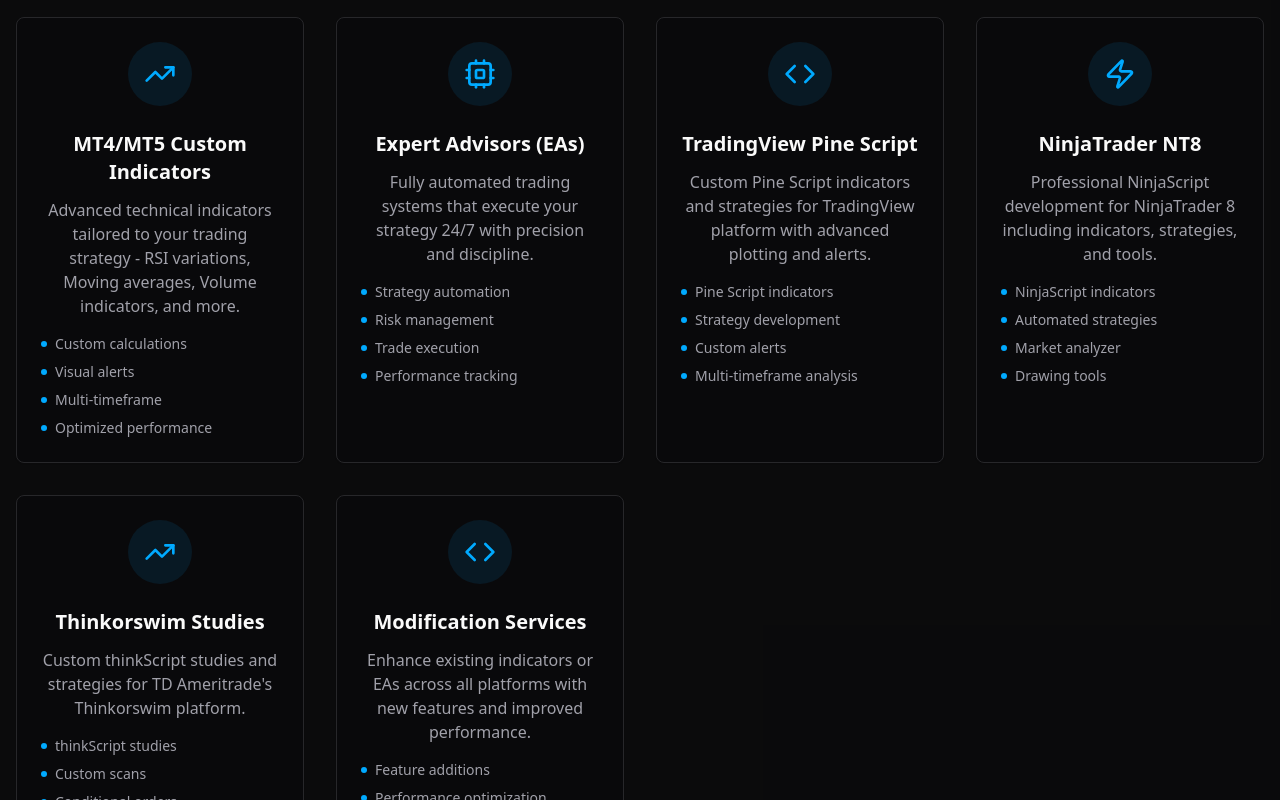
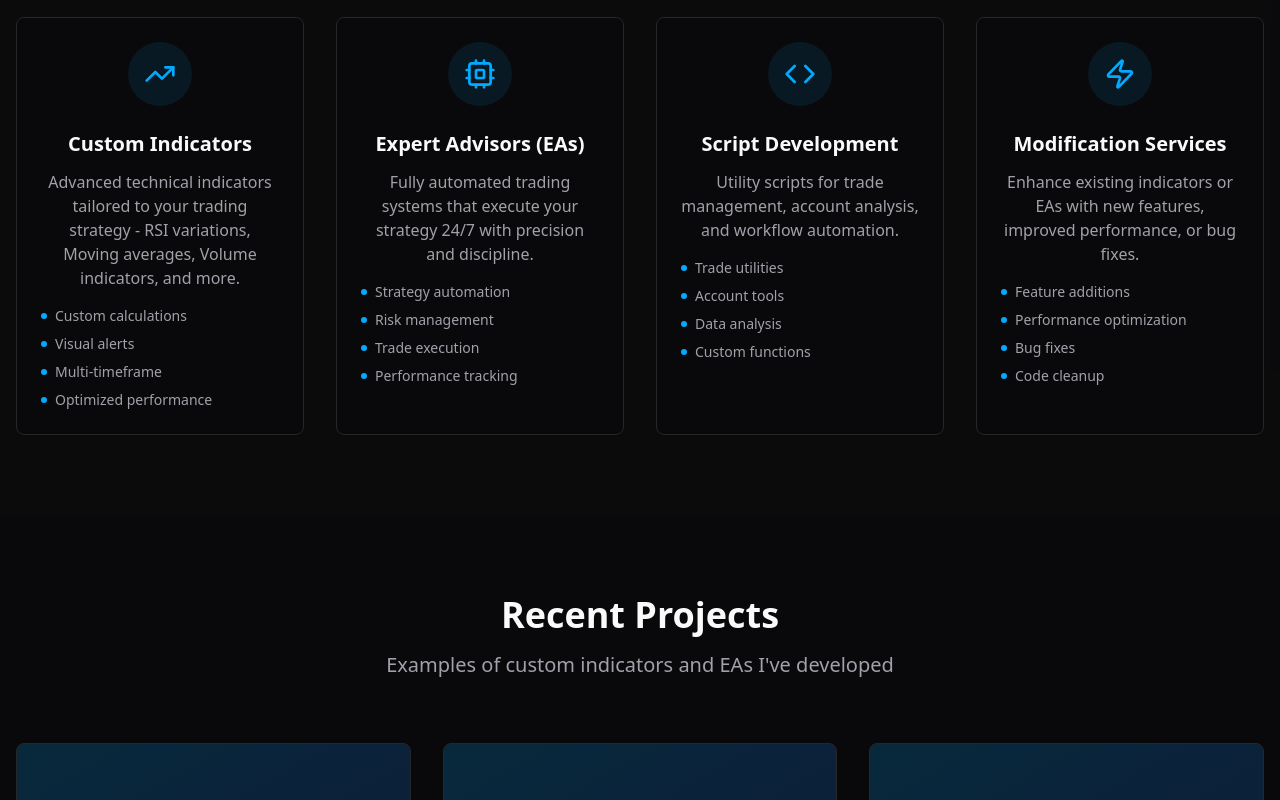
Before and after one commit to arslan121/hireforexcoder, a React (Vite) app: page / in a window 1280 px wide. Shown: the part 900-1700 px from the top of the page. Built offline with nearby package versions, Linux system fonts and the light colour scheme.

Commit message:
Reverted to commit 1ac7964254d1a06d27eb0e5834035f6911b63f16

```diff
--- a/src/pages/Index.tsx
+++ b/src/pages/Index.tsx
@@ -16,7 +16,7 @@ const Index = () => {
   const services = [
     {
       icon: TrendingUp,
-      title: "MT4/MT5 Custom Indicators",
+      title: "Custom Indicators",
       description: "Advanced technical indicators tailored to your trading strategy - RSI variations, Moving averages, Volume indicators, and more.",
       features: ["Custom calculations", "Visual alerts", "Multi-timeframe", "Optimized performance"]
     },
@@ -28,26 +28,14 @@ const Index = () => {
     },
     {
       icon: Code,
-      title: "TradingView Pine Script",
-      description: "Custom Pine Script indicators and strategies for TradingView platform with advanced plotting and alerts.",
-      features: ["Pine Script indicators", "Strategy development", "Custom alerts", "Multi-timeframe analysis"]
+      title: "Script Development",
+      description: "Utility scripts for trade management, account analysis, and workflow automation.",
+      features: ["Trade utilities", "Account tools", "Data analysis", "Custom functions"]
     },
     {
       icon: Zap,
-      title: "NinjaTrader NT8",
-      description: "Professional NinjaScript development for NinjaTrader 8 including indicators, strategies, and tools.",
-      features: ["NinjaScript indicators", "Automated strategies", "Market analyzer", "Drawing tools"]
-    },
-    {
-      icon: TrendingUp,
-      title: "Thinkorswim Studies",
-      description: "Custom thinkScript studies and strategies for TD Ameritrade's Thinkorswim platform.",
-      features: ["thinkScript studies", "Custom scans", "Conditional orders", "Advanced charting"]
-    },
-    {
-      icon: Code,
       title: "Modification Services",
-      description: "Enhance existing indicators or EAs across all platforms with new features and improved performance.",
+      description: "Enhance existing indicators or EAs with new features, improved performance, or bug fixes.",
       features: ["Feature additions", "Performance optimization", "Bug fixes", "Code cleanup"]
     }
   ];
```
